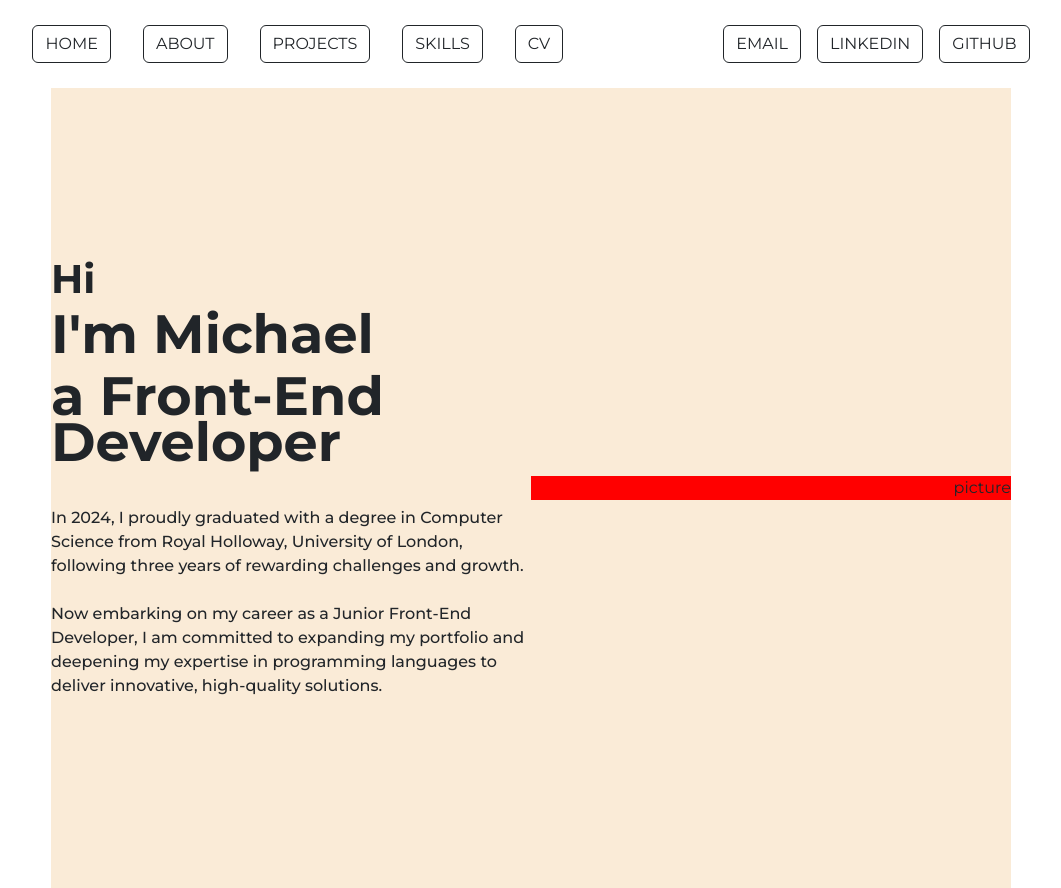
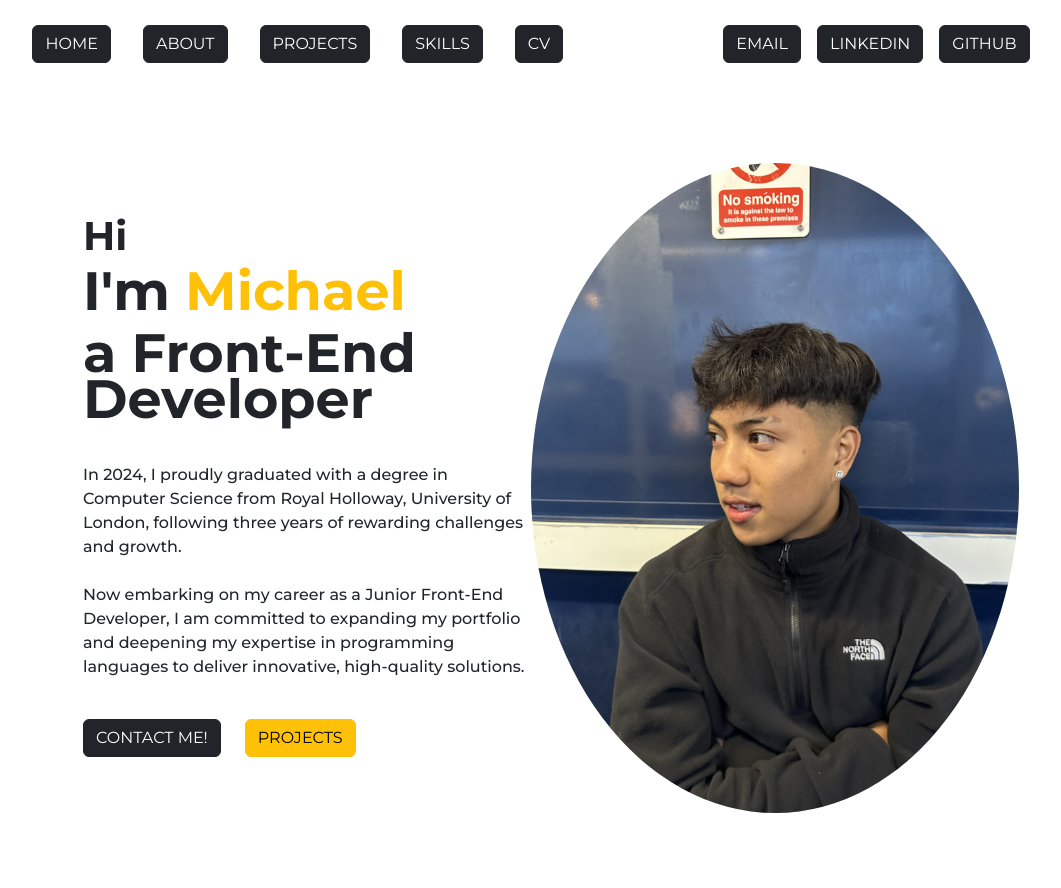
Before and after one commit to MTHP20/mtp-portfolio-website, a React (Create React App) app in the folder mtp-portfolio/: page / in a window 1280 px wide. Shown: the whole page, without its empty margins (109-1170 px from the left). Built offline with nearby package versions, Linux system fonts and the light colour scheme.

Commit message:
added photo and links to other websites

```diff
--- a/mtp-portfolio/src/App.css
+++ b/mtp-portfolio/src/App.css
@@ -1,8 +1,7 @@
 .body {
-  background-color: beige;
   font-family: 'Montserrat';
   height: 100vh;
-  width: 75%;
+  width: 70%;
   margin: auto;
 }
 
--- a/mtp-portfolio/src/App.js
+++ b/mtp-portfolio/src/App.js
@@ -13,16 +13,20 @@ function App() {
     <Router>
       <header>
         <div className="nav1">
-          <Link to="/"><button className="btn btn-outline-dark">HOME</button></Link>
-          <Link to="about"><button className="btn btn-outline-dark">ABOUT</button></Link>
-          <Link to="projects"><button className="btn btn-outline-dark">PROJECTS</button></Link>
-          <Link to="skills"><button className="btn btn-outline-dark">SKILLS</button></Link>
-          <Link to="cv"><button className="btn btn-outline-dark">CV</button></Link>
+          <Link to="/"><button className="btn btn-dark">HOME</button></Link>
+          <Link to="about"><button className="btn btn-dark">ABOUT</button></Link>
+          <Link to="projects"><button className="btn btn-dark">PROJECTS</button></Link>
+          <Link to="skills"><button className="btn btn-dark">SKILLS</button></Link>
+          <Link to="cv"><button className="btn btn-dark">CV</button></Link>
         </div>
         <div className="nav2">
-          <button className="btn btn-outline-dark">EMAIL</button>
-          <button className="btn btn-outline-dark">LINKEDIN</button>
-          <button className="btn btn-outline-dark">GITHUB</button>
+          <button className="btn btn-dark">EMAIL</button>
+          <a href="https://www.linkedin.com/in/mthp/" target="_blank" rel="noopener noreferrer">
+            <button className="btn btn-dark">LINKEDIN</button>
+          </a>
+          <a href="github.com/mthp20" target="_blank" rel="noopener noreferrer">
+            <button className="btn btn-dark">GITHUB</button>
+          </a>
         </div>
       </header>
       <Routes>
--- a/mtp-portfolio/src/sections/home.css
+++ b/mtp-portfolio/src/sections/home.css
@@ -1,8 +1,7 @@
 .intro {
-    background-color: antiquewhite;
     display: flex;
     align-items: center;
-    justify-content: space-around;
+    justify-content: center;
     height: 800px;
     margin: auto;
 }
@@ -32,10 +31,18 @@
 
 .picture {
     width: 50%;
-    background-color: red;
     text-align: end;
+}
+
+.profile {
+    border-radius: 50%;
+    height: 650px;
 }
 
 .m {
     color: blue;
 }
+
+.highlight {
+    color: #FFC107;
+}
--- a/mtp-portfolio/src/sections/home.js
+++ b/mtp-portfolio/src/sections/home.js
@@ -1,6 +1,9 @@
 import React from "react";
 import '../App.css';
 import './home.css';
+import profile from '../images/mainPhoto.jpg';
+import { Link } from 'react-router-dom';
+
 
 const Home = () => {
     return (
@@ -8,7 +11,7 @@ const Home = () => {
             <div class="intro">
                 <div class="info">
                     <p class="hi">Hi</p>
-                    <p class="big-text">I'm Michael</p>
+                    <p class="big-text">I'm <span class="highlight">Michael</span></p>
                     <p class="big-text">a Front-End Developer</p>
                     <br></br>
                     <p class="info-text">
@@ -18,9 +21,14 @@ const Home = () => {
                         Now embarking on my career as a Junior Front-End Developer, I am committed to expanding my portfolio
                         and deepening my expertise in programming languages to deliver innovative, high-quality solutions.
                     </p>
+                    <br></br>
+                    <div class="d-flex gap-4">
+                        <button className="btn btn-dark">CONTACT ME!</button>
+                        <Link to="projects"><button className="btn btn-warning">PROJECTS</button></Link>
+                    </div>
                 </div>
                 <div class="picture">
-                    picture
+                    <img src={profile} class="profile" />
                 </div>
             </div>
         </div>
```
Also changed, not shown: mtp-portfolio/src/images/mainPhoto.jpg (added).
